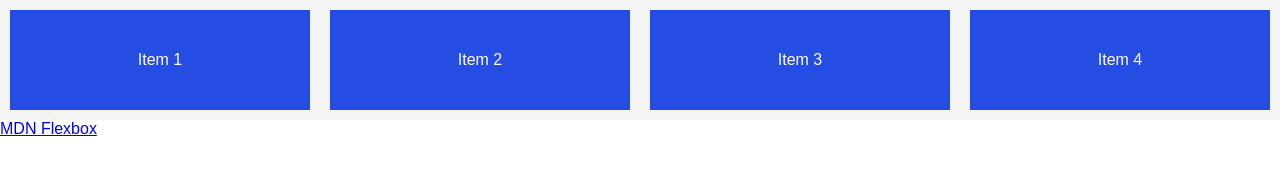
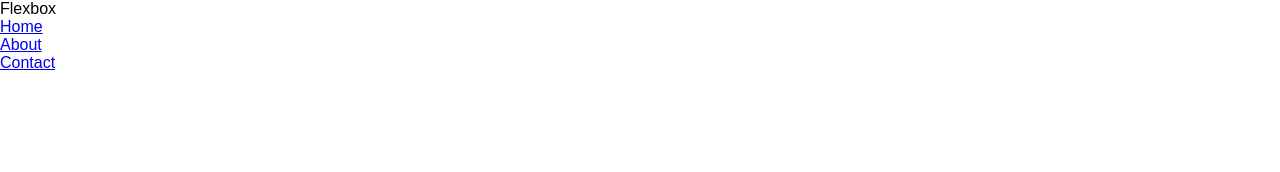
Before and after one commit to goobric/TMFlexboxCourse22, a plain HTML site: page index.html in a window 1280 px wide. Drawn offline with Linux system fonts and the light colour scheme.

Commit message:
created nav bar

```diff
--- a/index.html
+++ b/index.html
@@ -5,22 +5,24 @@
     <meta http-equiv="X-UA-Compatible" content="IE=edge" />
     <meta name="viewport" content="width=device-width, initial-scale=1.0" />
     <link rel="stylesheet" href="style.css" />
-    <title>Flexbox Crash Course 22</title>
+    <title>Flexbox CC</title>
   </head>
   <body>
-    <div class="flex-container">
-      <div class="item">Item 1</div>
-      <div class="item">Item 2</div>
-      <div class="item">Item 3</div>
-      <div class="item">Item 4</div>
-      <!-- <div class="item">Item 4</div>
-      <div class="item">Item 4</div>
-      <div class="item">Item 4</div>
-      <div class="item">Item 4</div>
-      <div class="item">Item 4</div>
-      <div class="item">Item 4</div> -->
-    </div>
-
-    <a href="https://developer.mozilla.org" target="_blank">MDN Flexbox</a>
+    <nav class="navbar">
+      <div class="container">
+        <div class="logo">Flexbox</div>
+        <ul class="nav">
+          <li>
+            <a href="#">Home</a>
+          </li>
+          <li>
+            <a href="#">About</a>
+          </li>
+          <li>
+            <a href="#">Contact</a>
+          </li>
+        </ul>
+      </div>
+    </nav>
   </body>
 </html>
```
